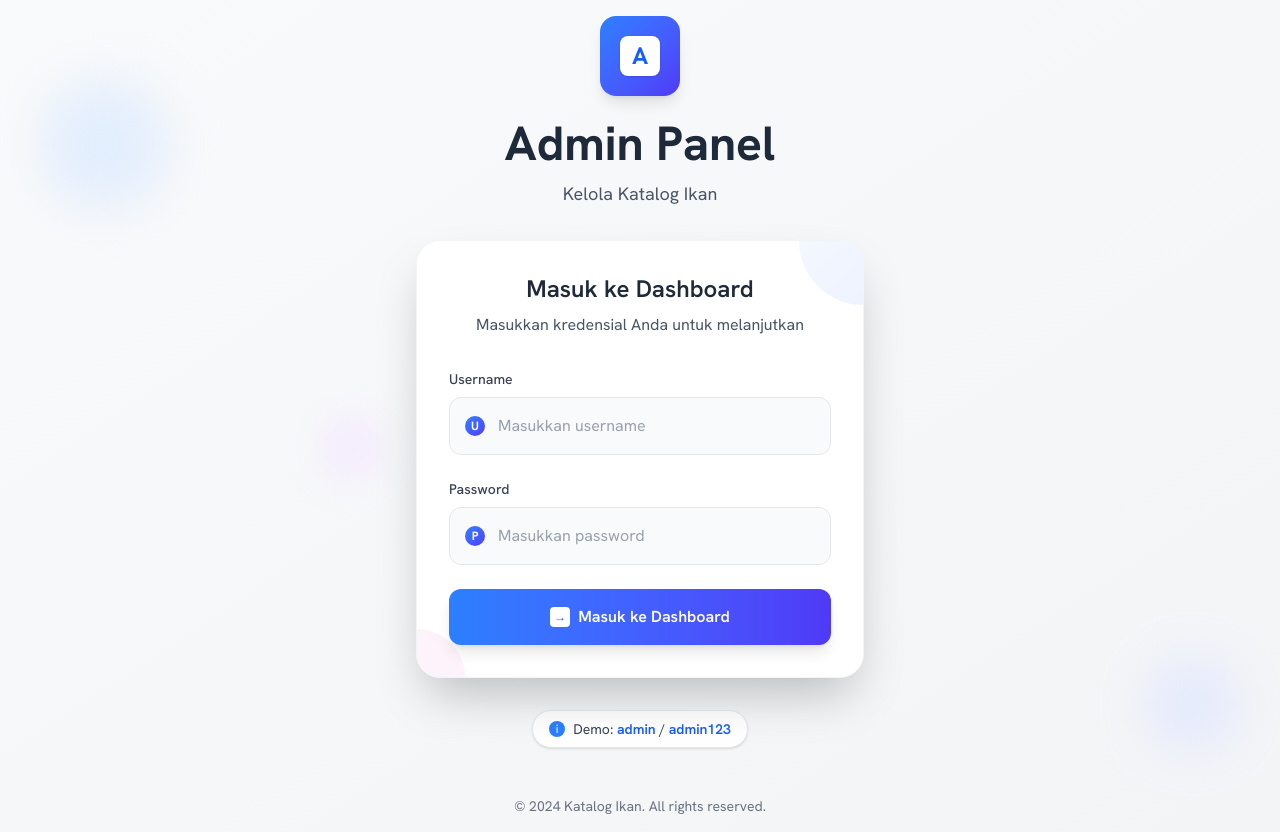
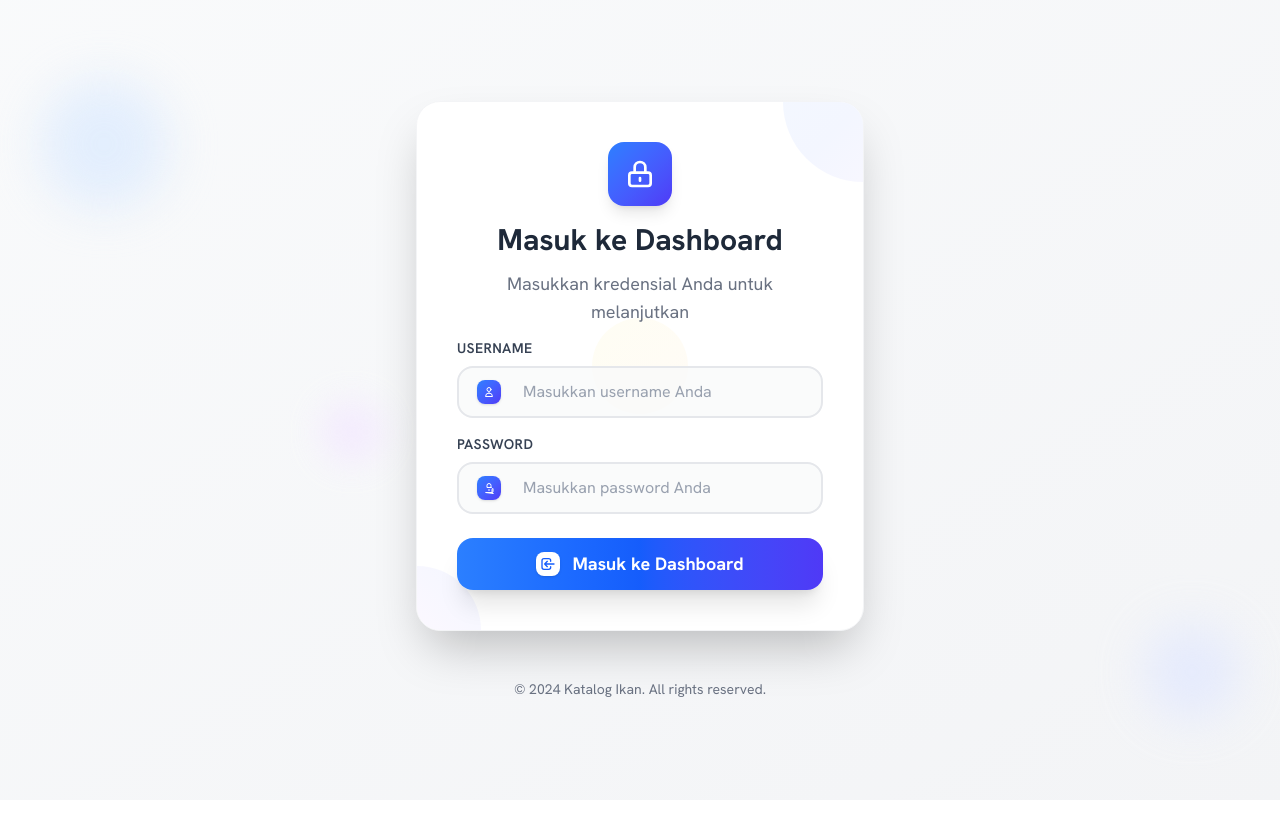
Before and after one commit to akbarryyan/katalog-ikan, a React (Vite) app in the folder frontend/: page / in a window 1280 px wide. After the commit the page ends 800 px from the top, so only its background shows below. Built offline with nearby package versions, Linux system fonts and the light colour scheme.

Commit message:
Mengubah tampilan dan struktur halaman AdminLogin dengan memperbarui elemen visual, menyesuaikan gaya form, dan meningkatkan pengalaman pengguna. Memperbaiki tata letak dan menambahkan efek visual pada tombol untuk antarmuka yang lebih menarik.

```diff
--- a/frontend/src/components/AdminLogin.tsx
+++ b/frontend/src/components/AdminLogin.tsx
@@ -31,47 +31,42 @@ const AdminLogin = ({ onLogin }: AdminLoginProps) => {
 
       <div className="relative z-10 min-h-screen flex items-center justify-center p-4">
         <div className="w-full max-w-md">
-          {/* Logo/Brand Section */}
-          <div className="text-center mb-8">
-            <div className="inline-flex items-center justify-center w-20 h-20 bg-gradient-to-br from-blue-500 to-indigo-600 rounded-2xl mb-6 shadow-lg">
-              <div className="w-10 h-10 bg-white rounded-lg flex items-center justify-center shadow-sm">
-                <span className="text-blue-600 text-2xl font-bold">A</span>
+          {/* Login Form */}
+          <div className="bg-white rounded-3xl shadow-2xl border border-gray-100 relative overflow-hidden">
+            {/* Card Background Pattern */}
+            <div className="absolute top-0 right-0 w-40 h-40 bg-gradient-to-br from-blue-50 via-indigo-50 to-purple-50 rounded-full -translate-y-20 translate-x-20 opacity-70"></div>
+            <div className="absolute bottom-0 left-0 w-32 h-32 bg-gradient-to-tr from-pink-50 via-purple-50 to-indigo-50 rounded-full translate-y-16 -translate-x-16 opacity-70"></div>
+            <div className="absolute top-1/2 left-1/2 transform -translate-x-1/2 -translate-y-1/2 w-24 h-24 bg-gradient-to-br from-yellow-50 to-orange-50 rounded-full opacity-50"></div>
+
+            <div className="relative z-10 p-10">
+              {/* Header Section */}
+              <div className="text-center mb-3">
+                <div className="inline-flex items-center justify-center w-16 h-16 bg-gradient-to-br from-blue-500 to-indigo-600 rounded-2xl mb-4 shadow-lg">
+                  <svg className="w-8 h-8 text-white" fill="none" stroke="currentColor" viewBox="0 0 24 24">
+                    <path strokeLinecap="round" strokeLinejoin="round" strokeWidth={2} d="M12 15v2m-6 4h12a2 2 0 002-2v-6a2 2 0 00-2-2H6a2 2 0 00-2 2v6a2 2 0 002 2zm10-10V7a4 4 0 00-8 0v4h8z" />
+                  </svg>
                 </div>
-            </div>
-            <h1 className="text-4xl md:text-5xl font-bold text-gray-800 mb-3" style={{ fontFamily: 'Hanken Grotesk' }}>
-              Admin Panel
-            </h1>
-            <p className="text-gray-600 text-lg" style={{ fontFamily: 'Hanken Grotesk' }}>
-              Kelola Katalog Ikan
-            </p>
-          </div>
-
-          {/* Login Form */}
-          <div className="bg-white rounded-3xl p-8 shadow-2xl border border-gray-100 relative overflow-hidden">
-            {/* Card Background Pattern */}
-            <div className="absolute top-0 right-0 w-32 h-32 bg-gradient-to-br from-blue-50 to-indigo-100 rounded-full -translate-y-16 translate-x-16 opacity-60"></div>
-            <div className="absolute bottom-0 left-0 w-24 h-24 bg-gradient-to-tr from-purple-50 to-pink-100 rounded-full translate-y-12 -translate-x-12 opacity-60"></div>
-
-            <div className="relative z-10">
-              <div className="text-center mb-8">
-                <h2 className="text-2xl font-semibold text-gray-800 mb-2" style={{ fontFamily: 'Hanken Grotesk' }}>
+                <h2 className="text-3xl font-bold text-gray-800 mb-3" style={{ fontFamily: 'Hanken Grotesk' }}>
                   Masuk ke Dashboard
                 </h2>
-                <p className="text-gray-600" style={{ fontFamily: 'Hanken Grotesk' }}>
+                <p className="text-gray-500 text-lg" style={{ fontFamily: 'Hanken Grotesk' }}>
                   Masukkan kredensial Anda untuk melanjutkan
                 </p>
               </div>
 
-              <form className="space-y-6" onSubmit={handleSubmit}>
+              {/* Form */}
+              <form className="space-y-4" onSubmit={handleSubmit}>
                 {/* Username Field */}
                 <div className="space-y-2">
-                  <label htmlFor="username" className="block text-sm font-medium text-gray-700" style={{ fontFamily: 'Hanken Grotesk' }}>
+                  <label htmlFor="username" className="block text-sm font-semibold text-gray-700 uppercase tracking-wide" style={{ fontFamily: 'Hanken Grotesk' }}>
                     Username
                   </label>
                   <div className="relative group">
-                    <div className="absolute inset-y-0 left-0 pl-4 flex items-center pointer-events-none">
-                      <div className="w-5 h-5 bg-gradient-to-br from-blue-500 to-indigo-600 rounded-full flex items-center justify-center group-hover:scale-110 transition-transform duration-200">
-                        <span className="text-white text-xs font-bold">U</span>
+                    <div className="absolute inset-y-0 left-0 pl-5 flex items-center pointer-events-none">
+                      <div className="w-6 h-6 bg-gradient-to-br from-blue-500 to-indigo-600 rounded-lg flex items-center justify-center group-hover:scale-110 transition-all duration-300 shadow-sm">
+                        <svg className="w-3 h-3 text-white" fill="none" stroke="currentColor" viewBox="0 0 24 24">
+                          <path strokeLinecap="round" strokeLinejoin="round" strokeWidth={2} d="M16 7a4 4 0 11-8 0 4 4 0 018 0zM12 14a7 7 0 00-7 7h14a7 7 0 00-7-7z" />
+                        </svg>
                       </div>
                     </div>
                     <input
@@ -81,8 +76,8 @@ const AdminLogin = ({ onLogin }: AdminLoginProps) => {
                       required
                       value={formData.username}
                       onChange={handleChange}
-                      className="w-full pl-12 pr-4 py-4 bg-gray-50 border border-gray-200 rounded-xl text-gray-800 placeholder-gray-400 focus:outline-none focus:ring-2 focus:ring-blue-500 focus:border-blue-500 focus:bg-white transition-all duration-300 hover:bg-gray-100 hover:border-gray-300"
-                      placeholder="Masukkan username"
+                      className="w-full pl-16 pr-5 py-3 bg-gray-50/80 border-2 border-gray-200 rounded-2xl text-gray-800 placeholder-gray-400 focus:outline-none focus:ring-4 focus:ring-blue-500/20 focus:border-blue-500 focus:bg-white transition-all duration-300 hover:bg-gray-100 hover:border-gray-300 hover:shadow-md"
+                      placeholder="Masukkan username Anda"
                       style={{ fontFamily: 'Hanken Grotesk' }}
                     />
                   </div>
@@ -90,13 +85,15 @@ const AdminLogin = ({ onLogin }: AdminLoginProps) => {
 
                 {/* Password Field */}
                 <div className="space-y-2">
-                  <label htmlFor="password" className="block text-sm font-medium text-gray-700" style={{ fontFamily: 'Hanken Grotesk' }}>
+                  <label htmlFor="password" className="block text-sm font-semibold text-gray-700 uppercase tracking-wide" style={{ fontFamily: 'Hanken Grotesk' }}>
                     Password
                   </label>
                   <div className="relative group">
-                    <div className="absolute inset-y-0 left-0 pl-4 flex items-center pointer-events-none">
-                      <div className="w-5 h-5 bg-gradient-to-br from-blue-500 to-indigo-600 rounded-full flex items-center justify-center group-hover:scale-110 transition-transform duration-200">
-                        <span className="text-white text-xs font-bold">P</span>
+                    <div className="absolute inset-y-0 left-0 pl-5 flex items-center pointer-events-none">
+                      <div className="w-6 h-6 bg-gradient-to-br from-blue-500 to-indigo-600 rounded-lg flex items-center justify-center group-hover:scale-110 transition-all duration-300 shadow-sm">
+                        <svg className="w-3 h-3 text-white" fill="none" stroke="currentColor" viewBox="0 0 24 24">
+                          <path strokeLinecap="round" strokeLinejoin="round" strokeWidth={2} d="M12 15v2m-6 4h12a2 2 0 002-2v-6a2 2 0 00-2 2v6a2 2 0 002 2zm10-10V7a4 4 0 00-8 0v4h8z" />
+                        </svg>
                       </div>
                     </div>
                     <input
@@ -106,42 +103,35 @@ const AdminLogin = ({ onLogin }: AdminLoginProps) => {
                       required
                       value={formData.password}
                       onChange={handleChange}
-                      className="w-full pl-12 pr-4 py-4 bg-gray-50 border border-gray-200 rounded-xl text-gray-800 placeholder-gray-400 focus:outline-none focus:ring-2 focus:ring-blue-500 focus:border-blue-500 focus:bg-white transition-all duration-300 hover:bg-gray-100 hover:border-gray-300"
-                      placeholder="Masukkan password"
+                      className="w-full pl-16 pr-5 py-3 bg-gray-50/80 border-2 border-gray-200 rounded-2xl text-gray-800 placeholder-gray-400 focus:outline-none focus:ring-4 focus:ring-blue-500/20 focus:border-blue-500 focus:bg-white transition-all duration-300 hover:bg-gray-100 hover:border-gray-300 hover:shadow-md"
+                      placeholder="Masukkan password Anda"
                       style={{ fontFamily: 'Hanken Grotesk' }}
                     />
                   </div>
                 </div>
 
                 {/* Submit Button */}
+                <div className="pt-2">
                   <button
                     type="submit"
-                  className="w-full bg-gradient-to-r from-blue-500 to-indigo-600 text-white py-4 px-6 rounded-xl font-semibold hover:from-blue-600 hover:to-indigo-700 focus:outline-none focus:ring-2 focus:ring-blue-500 focus:ring-offset-2 focus:ring-offset-white transition-all duration-300 transform hover:scale-[1.02] active:scale-[0.98] shadow-lg hover:shadow-xl relative overflow-hidden group"
+                    className="w-full bg-gradient-to-r from-blue-500 via-blue-600 to-indigo-600 text-white py-3 px-6 rounded-2xl font-bold text-lg hover:from-blue-600 hover:via-blue-700 hover:to-indigo-700 focus:outline-none focus:ring-4 focus:ring-blue-500/30 focus:ring-offset-2 focus:ring-offset-white transition-all duration-300 transform hover:scale-[1.02] active:scale-[0.98] shadow-xl hover:shadow-2xl relative overflow-hidden group"
                     style={{ fontFamily: 'Hanken Grotesk' }}
                   >
                     {/* Button Shine Effect */}
-                  <div className="absolute inset-0 bg-gradient-to-r from-transparent via-white/20 to-transparent -translate-x-full group-hover:translate-x-full transition-transform duration-1000"></div>
+                    <div className="absolute inset-0 bg-gradient-to-r from-transparent via-white/30 to-transparent -translate-x-full group-hover:translate-x-full transition-transform duration-1000"></div>
 
+                    {/* Button Content */}
                     <span className="relative flex items-center justify-center">
-                    <div className="w-5 h-5 bg-white rounded mr-2 flex items-center justify-center group-hover:rotate-12 transition-transform duration-200">
-                      <span className="text-blue-600 text-xs font-bold">→</span>
+                      <div className="w-6 h-6 bg-white rounded-lg mr-3 flex items-center justify-center group-hover:rotate-12 transition-transform duration-300 shadow-sm">
+                        <svg className="w-4 h-4 text-blue-600" fill="none" stroke="currentColor" viewBox="0 0 24 24">
+                          <path strokeLinecap="round" strokeLinejoin="round" strokeWidth={2} d="M11 16l-4-4m0 0l4-4m-4 4h14m-5 4v1a3 3 0 01-3 3H6a3 3 0 01-3-3V7a3 3 0 013-3h7a3 3 0 013 3v1" />
+                        </svg>
                       </div>
                       Masuk ke Dashboard
                     </span>
                   </button>
+                </div>
               </form>
-            </div>
-          </div>
-
-          {/* Demo Credentials */}
-          <div className="mt-8 text-center">
-            <div className="inline-flex items-center px-4 py-2 bg-white rounded-full border border-gray-200 shadow-sm hover:shadow-md transition-shadow duration-200">
-              <div className="w-4 h-4 bg-blue-500 rounded-full mr-2 flex items-center justify-center">
-                <span className="text-white text-xs">i</span>
-              </div>
-              <span className="text-gray-700 text-sm" style={{ fontFamily: 'Hanken Grotesk' }}>
-                Demo: <span className="font-semibold text-blue-600">admin</span> / <span className="font-semibold text-blue-600">admin123</span>
-              </span>
             </div>
           </div>
 
```
Lines whose indentation alone changed are shown as unchanged.
